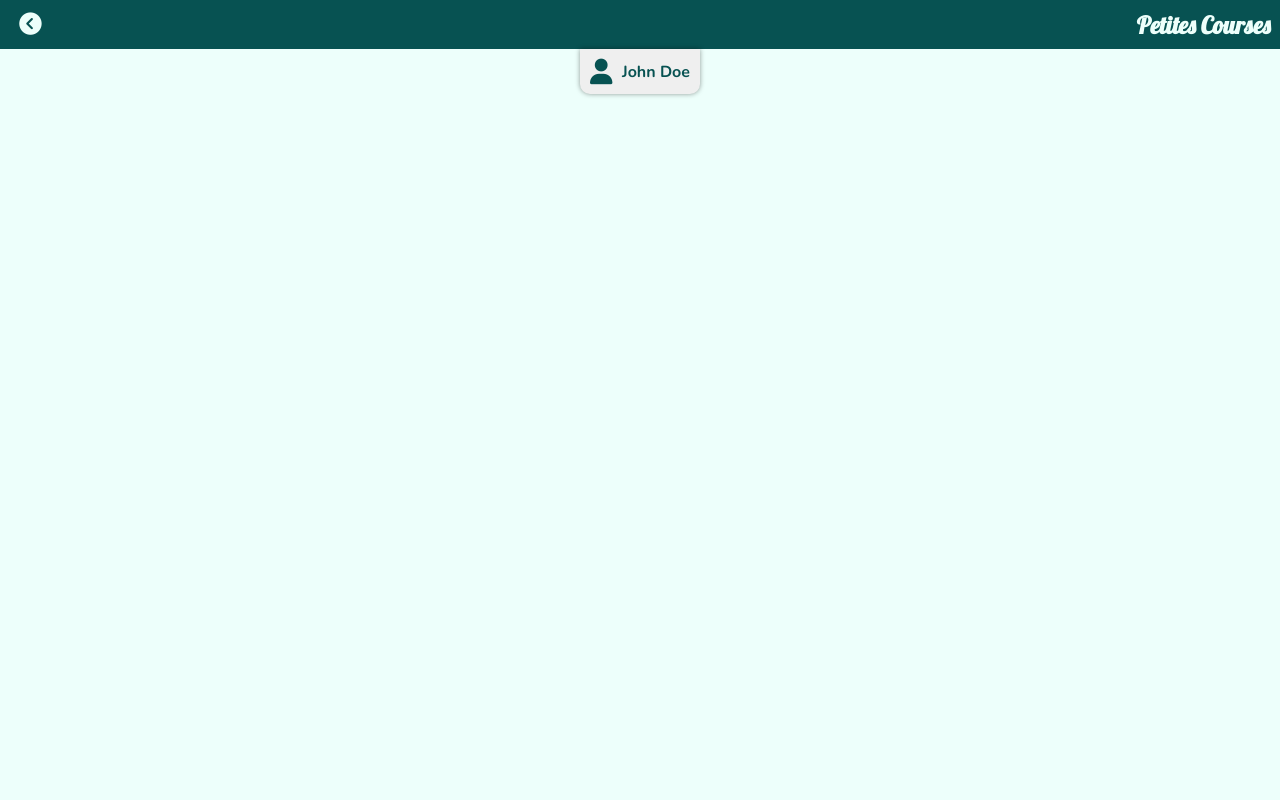
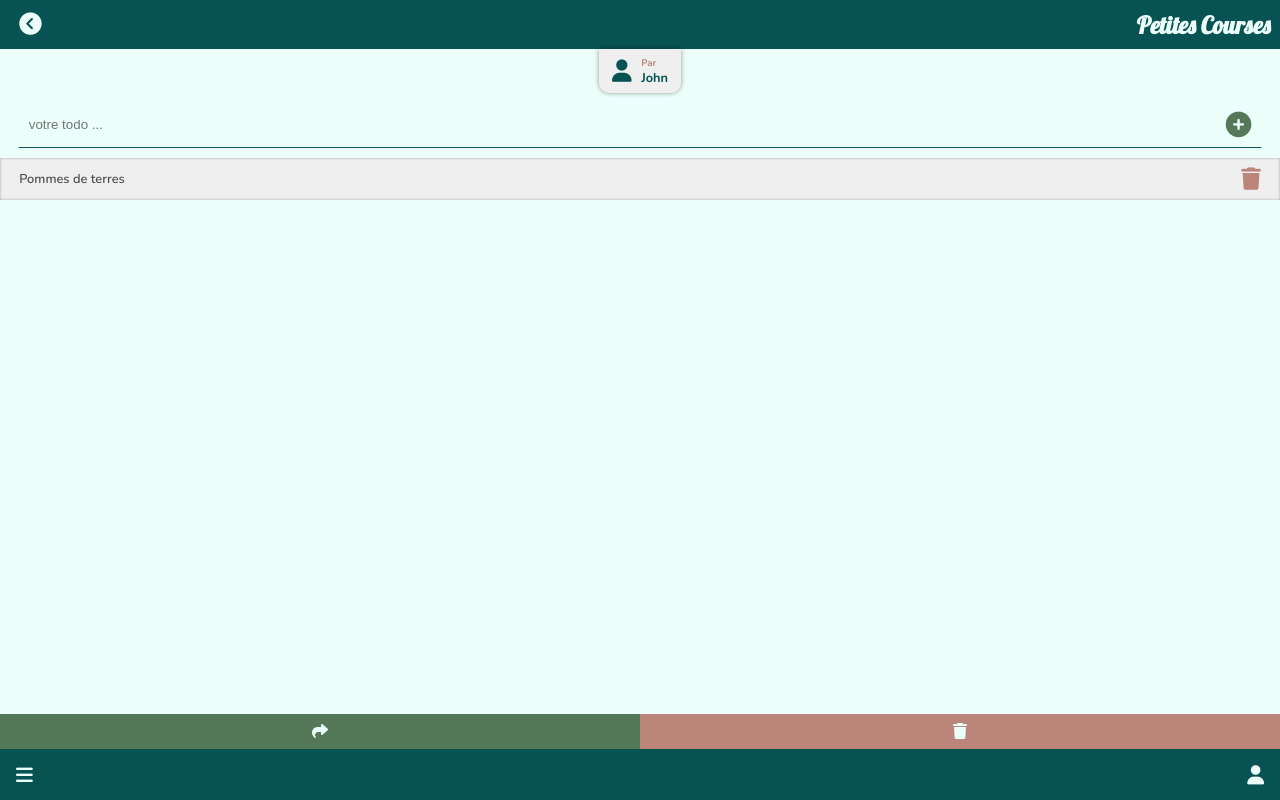
Before and after one commit to Djeg/formation-react, a React (Create React App) app: page / in a window 1280 px wide. Built offline with nearby package versions, Linux system fonts and the light colour scheme.

Commit message:
Fin de la page de rendu des todos

```diff
--- a/src/shared/ui.tsx
+++ b/src/shared/ui.tsx
@@ -58,6 +58,13 @@ export const CenteredFlexContainer = styled.div`
   justify-content: center;
 `
 
+export const StretchFlexContainer = styled.div`
+  display: flex;
+  align-items: stretch;
+  padding: 0px 1.2rem;
+  margin: 0.6rem 0;
+`
+
 export const TopNav = styled.nav`
   display: flex;
   background-color: ${theme.colors.greenOcean};
@@ -83,7 +90,7 @@ export const TopNavTitle = styled.h1`
 `
 
 export const Tag = styled.div`
-  padding: 0.6rem;
+  padding: 0.4rem 0.8rem;
   border-bottom-left-radius: 10px;
   border-bottom-right-radius: 10px;
   box-shadow: 0px 0px 5px rgba(0, 0, 0, 0.4);
@@ -94,15 +101,131 @@ export const Tag = styled.div`
 
 export const TagIcon = styled.i`
   display: flex;
-  font-size: 1.6rem;
+  font-size: 1.4rem;
   color: ${theme.colors.greenOcean};
+`
+
+export const TagLabelContainer = styled.div`
+  display: flex;
+  flex-direction: column;
+  padding-left: 0.6rem;
+`
+
+export const TagLabelEntitled = styled.p`
+  color: ${theme.colors.red};
+  font-size: 0.6rem;
+  font-weight: bold;
+  margin: 0;
 `
 
 export const TagLabel = styled.p`
   color: ${theme.colors.greenOcean};
   margin: 0;
-  font-weight: 700;
-  margin-left: 0.6rem;
+  font-size: 0.8rem;
+  font-weight: bold;
+`
+
+export const InputContainer = styled.div`
+  display: flex;
+  align-items: center;
+  width: 100%;
+  border-bottom: 1px solid ${theme.colors.greenOcean};
+`
+
+export const Input = styled.input`
+  display: flex;
+  flex-grow: 2;
+  background: none;
+  border: none;
+  padding: 0.6rem;
+  color: ${theme.colors.softBlack};
+
+  &:focus {
+    outline: none;
+    border: none;
+  }
+`
+
+export const InputIcon = styled.i`
+  display: flex;
+  color: ${theme.colors.validGreen};
+  font-size: 1.6rem;
+  padding: 0.6rem;
+`
+
+export const TodoListContainer = styled.section`
+  display: flex;
+  flex-direction: column;
+`
+
+export const Todo = styled.div`
+  display: flex;
+  padding: 0.6rem 1.2rem;
+  background-color: ${theme.colors.white};
+  box-shadow: 0px 0px 3px rgba(0, 0, 0, 0.3) inset;
+  align-items: center;
+`
+
+export const TodoLabel = styled.p`
+  margin: 0;
+  flex-grow: 2;
+  font-size: 0.8rem;
+  font-weight: 600;
+`
+
+export const TodoIcon = styled.i`
+  color: ${theme.colors.red};
+  cursor: pointer;
+  font-size: 1.4rem;
+`
+
+export const BottomNav = styled.footer`
+  display: flex;
+  position: fixed;
+  bottom: 0;
+  width: 100vw;
+  box-sizing: border-box;
+  background-color: ${theme.colors.greenOcean};
+  color: ${theme.colors.coldWhite};
+  flex-direction: column;
+  align-items: stretch;
+`
+
+export const BottomNavAction = styled.div`
+  display: flex;
+  align-items: center;
+  width: 100%;
+  justify-content: space-between;
+`
+
+export const BottomNavShare = styled.div`
+  flex-basis: 50%;
+  padding: 0.6rem;
+  display: flex;
+  align-items: center;
+  justify-content: center;
+  background-color: ${theme.colors.validGreen};
+  cursor: pointer;
+`
+
+export const BottomNavDelete = styled.div`
+  flex-basis: 50%;
+  padding: 0.6rem;
+  display: flex;
+  align-items: center;
+  justify-content: center;
+  background-color: ${theme.colors.red};
+  cursor: pointer;
+`
+
+export const BottomNavMenu = styled.div`
+  display: flex;
+  justify-content: space-between;
+  padding: 1rem;
+`
+
+export const BottomNavItem = styled.i`
+  font-size: 1.2rem;
 `
 
 // ===========
--- a/src/todo-list/TodoList.tsx
+++ b/src/todo-list/TodoList.tsx
@@ -15,9 +15,42 @@ export default function TodoList() {
       <UI.CenteredFlexContainer>
         <UI.Tag>
           <UI.TagIcon className="fa-solid fa-user"></UI.TagIcon>
-          <UI.TagLabel>John Doe</UI.TagLabel>
+          <UI.TagLabelContainer>
+            <UI.TagLabelEntitled>Par</UI.TagLabelEntitled>
+            <UI.TagLabel>John</UI.TagLabel>
+          </UI.TagLabelContainer>
         </UI.Tag>
       </UI.CenteredFlexContainer>
+
+      <UI.StretchFlexContainer>
+        <UI.InputContainer>
+          <UI.Input placeholder="votre todo ..." />
+          <UI.InputIcon className="fa-solid fa-circle-plus" />
+        </UI.InputContainer>
+      </UI.StretchFlexContainer>
+
+      <UI.TodoListContainer>
+        <UI.Todo>
+          <UI.TodoLabel>Pommes de terres</UI.TodoLabel>
+          <UI.TodoIcon className="fa-solid fa-trash"></UI.TodoIcon>
+        </UI.Todo>
+      </UI.TodoListContainer>
+
+      <UI.BottomNav>
+        <UI.BottomNavAction>
+          <UI.BottomNavShare>
+            <i className="fa-solid fa-share"></i>
+          </UI.BottomNavShare>
+          <UI.BottomNavDelete>
+            <i className="fa-solid fa-trash"></i>
+          </UI.BottomNavDelete>
+        </UI.BottomNavAction>
+
+        <UI.BottomNavMenu>
+          <UI.BottomNavItem className="fa-solid fa-bars"></UI.BottomNavItem>
+          <UI.BottomNavItem className="fa-solid fa-user"></UI.BottomNavItem>
+        </UI.BottomNavMenu>
+      </UI.BottomNav>
     </UI.AppContainer>
   )
 }
```
